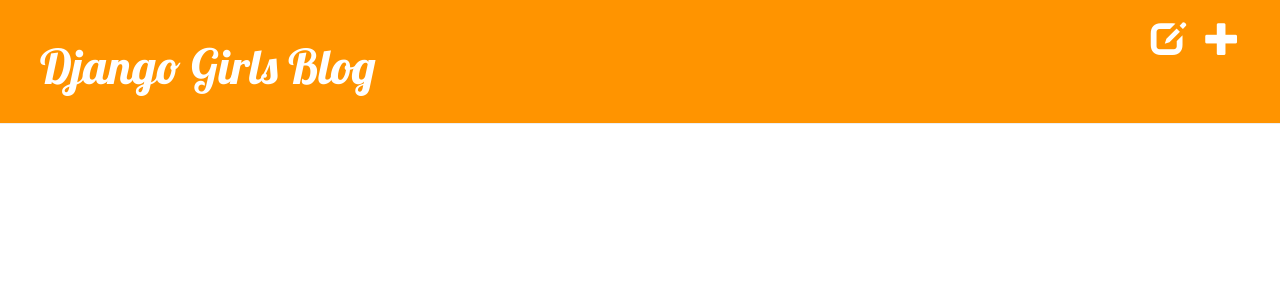
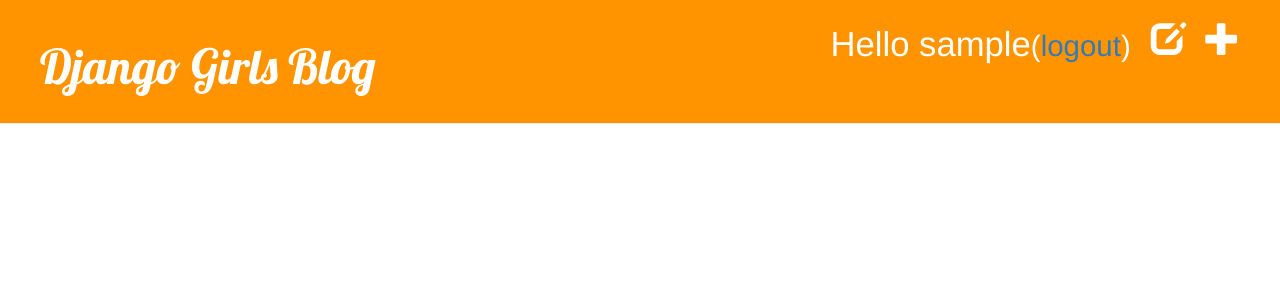
Before and after one commit to makeajourney/django-tutorial, a Django app: a page that uses blog/templates/blog/base.html in a window 1280 px wide. Shown: the top 300 px of the page. Run offline with Django 3.2, Linux system fonts and the light colour scheme; the visitor is signed in with stand-in values (Sample User, id 1); data that the repository does not hold is empty; some libraries are stand-ins or nearby versions.

Commit message:
로그인 관련 기능 수정

```diff
--- a/blog/templates/blog/base.html
+++ b/blog/templates/blog/base.html
@@ -9,9 +9,12 @@
     </head>
     <body>
         <div class="page-header">
-            <a href="{% url 'post_new' %}" class="top-menu"><span class="glyphicon glyphicon-plus"></span></a>
             {% if user.is_authenticated %}
+                <a href="{% url 'post_new' %}" class="top-menu"><span class="glyphicon glyphicon-plus"></span></a>
                 <a href="{% url 'post_draft_list' %}" class="top-menu"><span class="glyphicon glyphicon-edit"></span></a>
+                <p class="top-menu">Hello {{ user.username }}<small>(<a href="{% url 'django.contrib.auth.views.logout' %}">logout</a>)</small></p>
+            {% else %}
+                <a href="{% url 'django.contrib.auth.views.login' %}" class="top-menu"><span class="glyphicon glyphicon-lock"></span></a>
             {% endif %}
             <h1><a href="/">Django Girls Blog</a></h1>
         </div>
--- a/mysite/urls.py
+++ b/mysite/urls.py
@@ -6,5 +6,6 @@
     # url(r'^$', 'mysite.views.home', name='home'),
     url(r'', include('blog.urls')),
     url(r'^accounts/login/$', 'django.contrib.auth.views.login'),
+    url(r'^accounts/logout/$', 'django.contrib.auth.views.logout', {'next_page' : '/'}),
     url(r'^admin/', include(admin.site.urls)),
 ]
```
